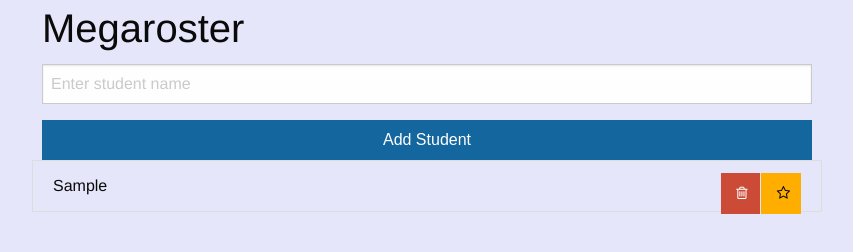
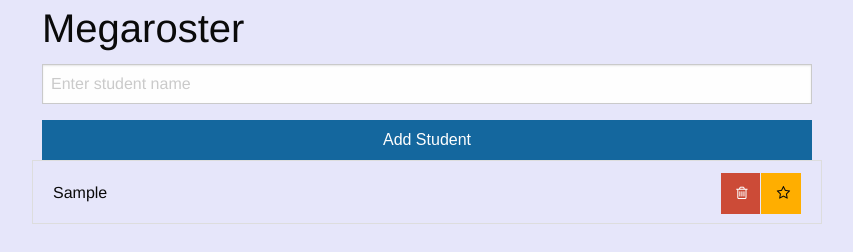
Before and after one commit to vishvasan/megaroster, a plain HTML site: page index.html in a window 1280 px wide. Both pictures are taken after typing "Sample" into the empty fields and a click on the button "Add Student". Shown: the full height of the page, 213-1066 px from the left. Drawn offline with Linux system fonts and the light colour scheme.

Commit message:
Minor formatting fixes

```diff
--- a/css/app.css
+++ b/css/app.css
@@ -5,12 +5,18 @@
 .student {
   border: 1px solid #ddd;
   padding: 0.75rem 1.25rem;
+  height:4rem
 }
 
 .student + .student {
   border-top: none;
 }
 
+span.student-name {
+  line-height: 40px;
+  white-space: nowrap
+}
+
 .actions {
   float: right;
   margin-bottom: 0;
```
